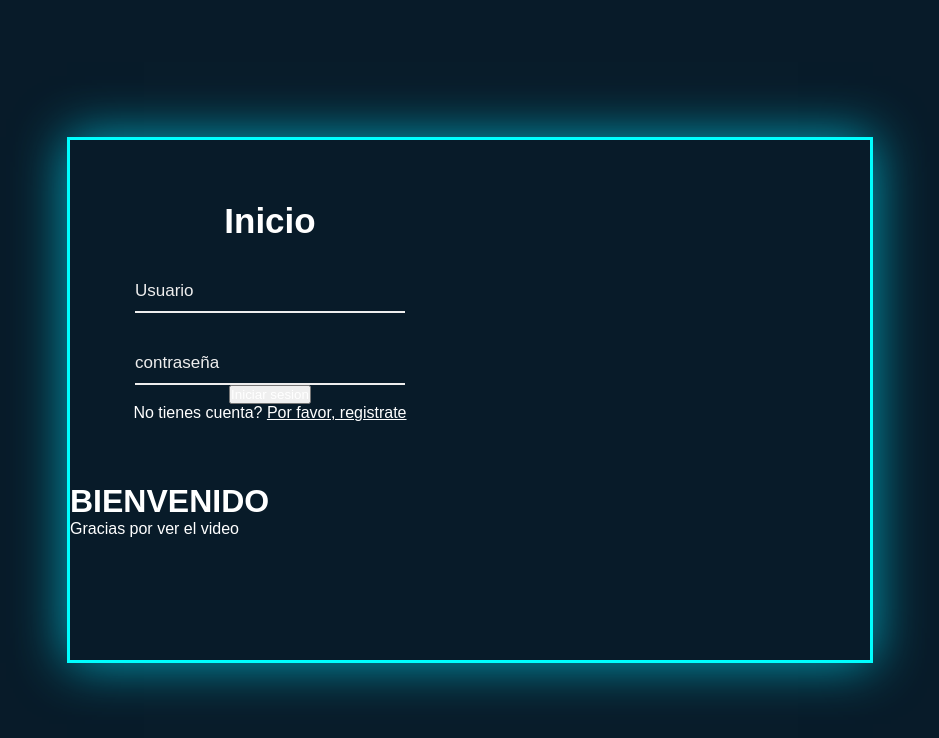
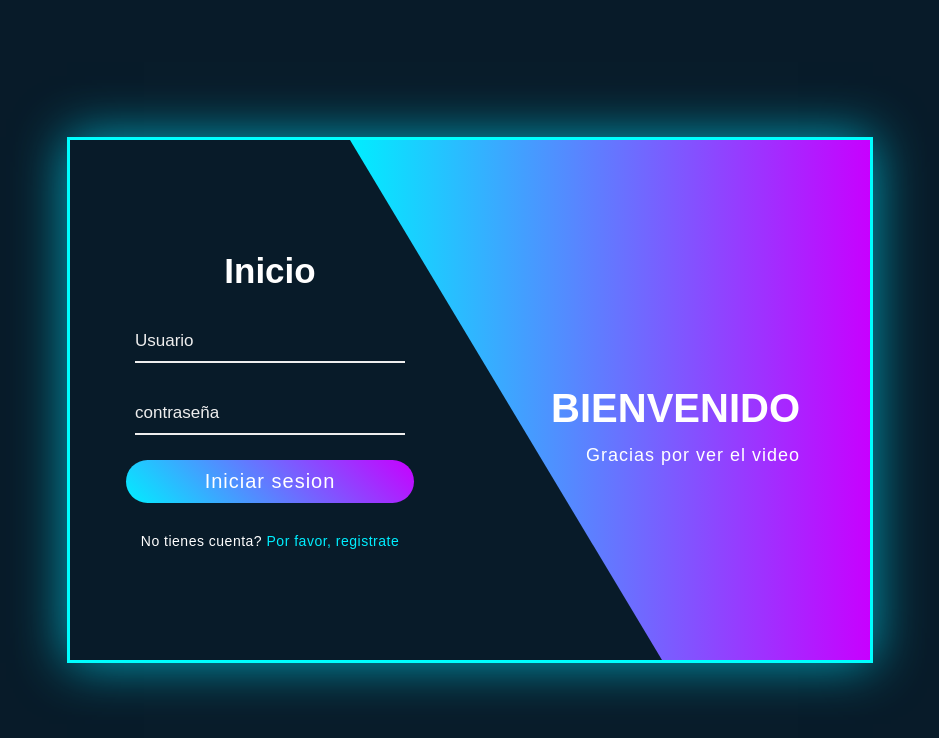
Before and after one commit to Alonsorcg/pagina_web, a plain HTML site: page index.html in a window 1280 px wide. Shown: the whole page, without its empty margins (170-1109 px from the left). Drawn offline with Linux system fonts and the light colour scheme.

Commit message:
html terminado

```diff
--- a/style.css
+++ b/style.css
@@ -47,3 +47,53 @@ body{
     font-size: 17px;
     color: #0ef;
 }
+
+.submit{
+    border: none;
+    outline: none;
+    width: 288px;
+    margin-top: 25px;
+    padding: 10px 0;
+    font-size: 20px;
+    border-radius: 40px;
+    letter-spacing: 1px;
+    cursor: pointer;
+    background: linear-gradient(45deg,#0ef, #c800ff);
+}
+
+.footer{
+    margin-top: 30px;
+    letter-spacing: 0.5px;
+    font-size: 14px;
+}
+
+.link{
+    color: #0ef;
+    text-decoration: none;
+}
+.banner{
+    position: absolute;
+    top: 0;
+    right: 0;
+    width: 450px;
+    height: 100%;
+    background: linear-gradient(to right, #0ef, #c800ff);
+    clip-path: polygon(0 0, 100% 0, 100% 100%, 60% 100%);
+    padding-right: 70px;
+    text-align: right;
+    display: flex;
+    flex-direction: column;
+    justify-content: center;
+    align-items: flex-end;
+}
+.wel_text{
+    font-size: 40px;
+    margin-top: 50px;
+    line-height: 50px;
+}
+.para{
+    margin-top: 10px;
+    font-size: 18px;
+    line-height: 24px;
+    letter-spacing: 1px;
+}
```
